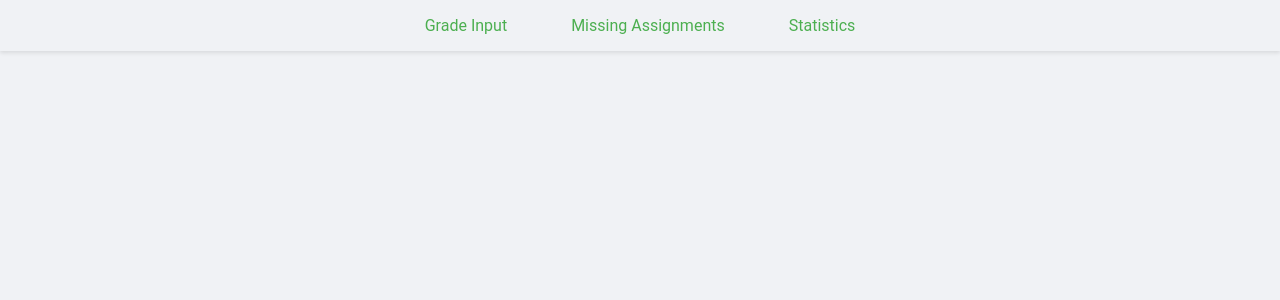
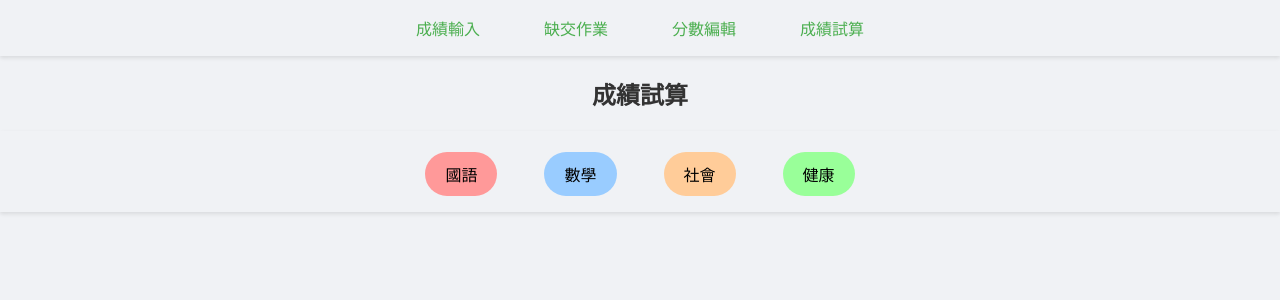
Before and after one commit to roy891030/grade-system, a Vue app: page /grade-calculation in a window 1280 px wide. Shown: the top 300 px of the page. Built offline with nearby package versions, Linux system fonts and the light colour scheme.

Commit message:
全部改中文、完成成績試算（但有點忘記是不是對的要再確認）

```diff
--- a/src/App.vue
+++ b/src/App.vue
@@ -1,14 +1,11 @@
-<!--
-sudo node server.js
-npm run serve
--->
 <template>
   <div id="app">
     <nav>
       <ul>
-        <li><router-link to="/grade-input">Grade Input</router-link></li>
-        <li><router-link to="/missing-assignments">Missing Assignments</router-link></li>
-        <li><router-link to="/statistics">Statistics</router-link></li>
+        <li><router-link to="/grade-input">成績輸入</router-link></li>
+        <li><router-link to="/missing-assignments">缺交作業</router-link></li>
+        <li><router-link to="/statistics">分數編輯</router-link></li>
+        <li><router-link to="/grade-calculation">成績試算</router-link></li>
       </ul>
     </nav>
     <router-view></router-view>
--- /dev/null
+++ b/src/components/GradeCalculation.vue
@@ -0,0 +1,235 @@
+<template>
+    <div class="grade-calculation">
+      <h2>成績試算</h2>
+      <nav>
+        <ul>
+          <li><button @click="fetchGrades('國語')" class="subject-button chinese">國語</button></li>
+          <li><button @click="fetchGrades('數學')" class="subject-button math">數學</button></li>
+          <li><button @click="fetchGrades('社會')" class="subject-button social">社會</button></li>
+          <li><button @click="fetchGrades('健康')" class="subject-button health">健康</button></li>
+        </ul>
+      </nav>
+      <table v-if="calculatedGrades.length">
+        <thead>
+          <tr>
+            <th>學生ID</th>
+            <th>期中考</th>
+            <th>期末考</th>
+            <th>其他成績平均</th>
+            <th>最終成績</th>
+          </tr>
+        </thead>
+        <tbody>
+          <tr v-for="student in calculatedGrades" :key="student.student_id">
+            <td>{{ student.student_id }}</td>
+            <td>{{ student.midterm || 'null' }}</td>
+            <td>{{ student.final || 'null' }}</td>
+            <td>{{ student.otherAvg || 'null' }}</td>
+            <td>{{ student.finalGrade }}</td>
+          </tr>
+        </tbody>
+      </table>
+    </div>
+  </template>
+
+  <script>
+  export default {
+    name: 'GradeCalculation',
+    data() {
+      return {
+        grades: [],
+        calculatedGrades: [],
+        currentSubject: ''
+      };
+    },
+    methods: {
+      async fetchGrades(subject) {
+        this.currentSubject = subject;
+        try {
+          const response = await fetch(`/api/grades/${encodeURIComponent(subject)}`);
+          const data = await response.json();
+          if (data.success) {
+            this.grades = data.grades;
+            this.calculateFinalGrades();
+          } else {
+            alert('Failed to fetch grades.');
+          }
+        } catch (error) {
+          console.error('Error fetching grades:', error);
+        }
+      },
+      calculateFinalGrades() {
+        const studentGradesMap = new Map();
+        this.grades.forEach(grade => {
+          if (!studentGradesMap.has(grade.student_id)) {
+            studentGradesMap.set(grade.student_id, { student_id: grade.student_id, midterm: 0, final: 0, other: [] });
+          }
+          const student = studentGradesMap.get(grade.student_id);
+          if (grade.grade_type === '期中考') {
+            student.midterm = grade.score;
+          } else if (grade.grade_type === '期末考') {
+            student.final = grade.score;
+          } else {
+            student.other.push(grade.score);
+          }
+        });
+
+        this.calculatedGrades = Array.from(studentGradesMap.values()).map(student => {
+          const midterm = student.midterm || 0;
+          const final = student.final || 0;
+          const otherAvg = student.other.length ? (student.other.reduce((acc, score) => acc + score, 0) / student.other.length).toFixed(2) : 0;
+          const finalGrade = (midterm * 0.3 + final * 0.3 + otherAvg * 0.4).toFixed(2);
+          return { ...student, otherAvg, finalGrade };
+        });
+      }
+    }
+  };
+  </script>
+
+  <style scoped>
+  .grade-calculation {
+    text-align: center;
+    margin-top: 20px;
+  }
+
+  nav {
+    margin-top: 20px;
+  }
+
+  ul {
+    list-style: none;
+    padding: 0;
+    display: flex;
+    justify-content: center; /* Center the buttons horizontally */
+    gap: 15px; /* Adjust the space between buttons */
+  }
+
+  li {
+    display: inline;
+  }
+
+  .subject-button {
+    display: inline-block;
+    padding: 10px 20px;
+    border-radius: 25px;
+    border-color: rgba(240, 248, 255, 0);
+    background-color: #007bff;
+    color: rgb(0, 0, 0);
+    text-decoration: none;
+    font-size: 16px;
+    transition: background-color 0.3s ease, transform 0.3s ease;
+  }
+
+  .subject-button:hover {
+    background-color: #0056b3;
+    transform: translateY(-2px); /* Slightly raise the button on hover */
+  }
+
+  .subject-button.chinese {
+    background-color: #ff9999;
+  }
+
+  .subject-button.math {
+    background-color: #99ccff;
+  }
+
+  .subject-button.social {
+    background-color: #ffcc99;
+  }
+
+  .subject-button.health {
+    background-color: #99ff99;
+  }
+
+  table {
+    width: 100%;
+    border-collapse: collapse;
+    margin-top: 20px; /* Add some space between buttons and table */
+  }
+
+  th, td {
+    border: 1px solid #ddd;
+    padding: 8px;
+    text-align: center;
+  }
+
+  small {
+    display: block;
+    font-size: 0.8em;
+    color: gray;
+  }
+
+  button {
+    margin-top: 5px;
+    padding: 5px 10px;
+    font-size: 14px;
+    color: #fff;
+    border: none;
+    border-radius: 5px;
+    cursor: pointer;
+    transition: background-color 0.3s ease;
+  }
+
+  button:hover {
+    transform: translateY(-2px);
+  }
+
+  .edit-button {
+    background-color: #4CAF50; /* Green */
+  }
+
+  .edit-button:hover {
+    background-color: #45a049;
+  }
+
+  .save-button {
+    background-color: #008CBA; /* Blue */
+  }
+
+  .save-button:hover {
+    background-color: #007bb5;
+  }
+
+  .delete-button {
+    background-color: #f44336; /* Red */
+  }
+
+  .delete-button:hover {
+    background-color: #da190b;
+  }
+
+  .table-row:hover {
+    background-color: #f0f0f0; /* Add a light gray background color on hover */
+  }
+
+  .modal {
+    position: fixed;
+    top: 50%;
+    left: 50%;
+    transform: translate(-50%, -50%);
+    background: #fff;
+    padding: 20px;
+    box-shadow: 0 2px 10px rgba(0, 0, 0, 0.1);
+    border-radius: 5px;
+  }
+
+  .modal p {
+    margin: 0 0 20px;
+  }
+
+  .modal button {
+    margin: 0 10px;
+  }
+
+  .header-content {
+    display: flex;
+    flex-direction: column;
+    align-items: center;
+  }
+
+  .button-group {
+    display: flex;
+    justify-content: center;
+    gap: 5px;
+  }
+  </style>
--- a/src/components/GradeInput.vue
+++ b/src/components/GradeInput.vue
@@ -1,12 +1,12 @@
 <template>
   <div class="grade-input">
-    <h2>Select Subject</h2>
+    <h2>選擇科目</h2>
     <nav>
       <ul>
-        <li><router-link to="/grade-input/chinese" class="subject-button chinese">Chinese</router-link></li>
-        <li><router-link to="/grade-input/math" class="subject-button math">Math</router-link></li>
-        <li><router-link to="/grade-input/social" class="subject-button social">Social</router-link></li>
-        <li><router-link to="/grade-input/health" class="subject-button health">Health</router-link></li>
+        <li><router-link to="/grade-input/chinese" class="subject-button chinese">國語</router-link></li>
+        <li><router-link to="/grade-input/math" class="subject-button math">數學</router-link></li>
+        <li><router-link to="/grade-input/social" class="subject-button social">社會</router-link></li>
+        <li><router-link to="/grade-input/health" class="subject-button health">健康</router-link></li>
       </ul>
     </nav>
     <router-view></router-view>
--- a/src/components/StatisticsView.vue
+++ b/src/components/StatisticsView.vue
@@ -1,12 +1,12 @@
 <template>
   <div class="statistics-view">
-    <h2>Select Subject</h2>
+    <h2>選擇科目</h2>
     <nav>
       <ul>
-        <li><button @click="fetchGrades('國語')" class="subject-button chinese">Chinese</button></li>
-        <li><button @click="fetchGrades('數學')" class="subject-button math">Math</button></li>
-        <li><button @click="fetchGrades('社會')" class="subject-button social">Social</button></li>
-        <li><button @click="fetchGrades('健康')" class="subject-button health">Health</button></li>
+        <li><button @click="fetchGrades('國語')" class="subject-button chinese">國語</button></li>
+        <li><button @click="fetchGrades('數學')" class="subject-button math">數學</button></li>
+        <li><button @click="fetchGrades('社會')" class="subject-button social">社會</button></li>
+        <li><button @click="fetchGrades('健康')" class="subject-button health">健康</button></li>
       </ul>
     </nav>
     <table v-if="grades.length">
```
Also changed, not shown: server.js (+14 -0 lines), src/router/index.js (+6 -1 lines).
